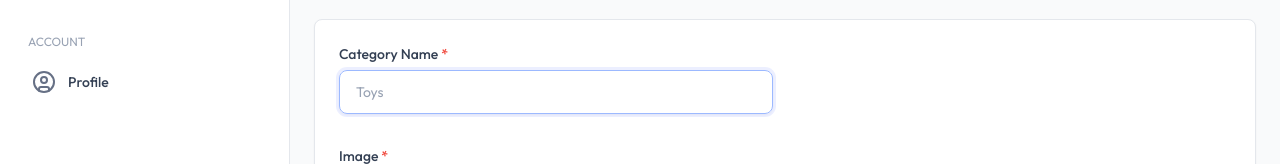
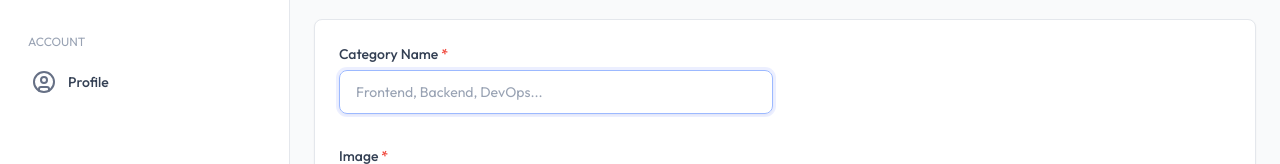
Before and after one commit to dennyneelamkavil/ametzo-academy, a Next.js app: page /categories/create in a window 1280 px wide. Shown: the part 174-338 px from the top of the page. Built offline with nearby package versions, Linux system fonts and the light colour scheme; no server answers.

Commit message:
category form updated

```diff
--- a/app/(admin)/categories/components/CategoryFormClient.tsx
+++ b/app/(admin)/categories/components/CategoryFormClient.tsx
@@ -179,7 +179,7 @@ export default function CategoryFormClient({ mode, id }: Props) {
               <FormField label="Category Name" required htmlFor="name">
                 <Input
                   id="name"
-                  placeholder="Toys"
+                  placeholder="Frontend, Backend, DevOps..."
                   value={name}
                   onChange={(e) => {
                     clearFieldError("name");
@@ -196,7 +196,6 @@ export default function CategoryFormClient({ mode, id }: Props) {
                 <FormField label="Slug" required htmlFor="slug">
                   <Input
                     id="slug"
-                    placeholder="toys"
                     value={slug}
                     onChange={(e) => {
                       clearFieldError("slug");
@@ -259,7 +258,7 @@ export default function CategoryFormClient({ mode, id }: Props) {
                 <div className="space-y-4">
                   <FormField label="Image Alt Text">
                     <Input
-                      placeholder="e.g. Toys category image"
+                      placeholder="e.g. category image"
                       value={image.alt ?? ""}
                       onChange={(e) =>
                         setImage((prev) =>
```
